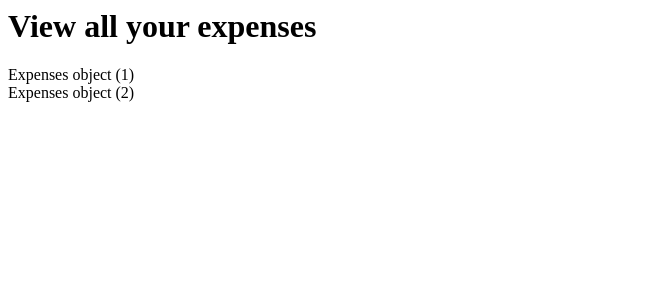
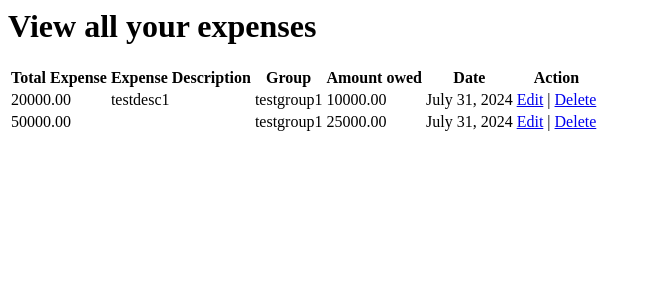
Before and after one commit to hani-2020/ExpenseBalancer, a Django app: page /expenses/view_expenses in a window 1280 px wide. Shown: the top 300 px of the page, without its empty margins (0-651 px from the left). Run offline with Django 4.2, Linux system fonts and the light colour scheme; a user stored in the database is signed in; data comes from the database, SQL or seed files in the repository; both versions use the stored data as it was after the commit.

Commit message:
worked on expenses.views

```diff
--- a/Expenses/models.py
+++ b/Expenses/models.py
@@ -15,6 +15,6 @@ class Expenses(models.Model):
     )
 
 class Split(models.Model):
-    payer = models.ForeignKey(User, on_delete=models.CASCADE, null=True)
-    expense = models.ForeignKey(Expenses, on_delete=models.CASCADE)
+    payer = models.ForeignKey(User, on_delete=models.CASCADE, null=True, related_name="expenses_payer")
+    expense = models.ForeignKey(Expenses, on_delete=models.CASCADE, related_name="expenses_split")
     amount = models.DecimalField(max_digits=10, decimal_places=2)
--- a/Expenses/templates/view_expenses.html
+++ b/Expenses/templates/view_expenses.html
@@ -1,4 +1,21 @@
 <h1>View all your expenses</h1>
-{% for expense in expenses %}
-<div>{{expense}}</div>
-{% endfor %}
+<table>
+    <tr>
+        <th>Total Expense</th>
+        <th>Expense Description</th>
+        <th>Group</th>
+        <th>Amount owed</th>
+        <th>Date</th>
+        <th>Action</th>
+    </tr>
+    {% for split in splits %}
+    <tr>
+        <td>{{split.expense.amount}}</td>
+        <td>{{split.expense.description}}</td>
+        <td>{{split.expense.group.group_name}}</td>
+        <td>{{split.amount}}</td>
+        <td>{{split.expense.date}}</td>
+        <td><a href="#">Edit</a> | <a href="#">Delete</a</td>
+    </tr>
+    {% endfor %}
+</table>
--- a/Expenses/urls.py
+++ b/Expenses/urls.py
@@ -4,5 +4,6 @@ from . import views
 urlpatterns = [
     path('create_expense/<int:id>', views.create_expense, name='create_expense'),
     path('save_split/<int:expense_id>/', views.save_split, name='save_split'),
-    path('view_expenses', views.view_expenses, name='view_expenses')
+    path('view_expenses', views.view_expenses, name='view_expenses'),
+    path('view_group_expenses/<int:group_id>/', views.view_group_expenses, name='view_group_expenses')
 ]
--- a/Expenses/views.py
+++ b/Expenses/views.py
@@ -2,7 +2,6 @@ from django.shortcuts import render, redirect
 from Groups.models import Group
 from .models import Expenses, Split
 from Authentications.models import User
-
 
 def save_split_helper(request, key, percents_or_amounts, expense, splits):
     if key != 'csrfmiddlewaretoken':
@@ -31,7 +30,7 @@ def create_expense(request, id):
         date = request.POST.get('date')
         paid_by = request.POST.get('paidby')
         paid_by = User.objects.get(id=paid_by)
-        split_method = request.POST.get('splitmethod')
+        split_method = int(request.POST.get('splitmethod'))
         if not amount:
             context['error'] = "Amount field must not be empty"
             return render(request, 'create_expense.html', context)
@@ -43,7 +42,7 @@ def create_expense(request, id):
             expense.date = date
         expense.save()
         context['expense'] = expense
-        if split_method == '1':
+        if split_method == 1:
             amount = int(amount)/len(members)
             context['amount'] = amount
         return render(request, 'split_details.html', context)
@@ -88,7 +87,28 @@ def view_expenses(request):
     expenses = []
     for split in splits:
         expenses.append(split.expense)
-    context = {
-        'expenses':expenses
-    }
+    context = {'splits':splits}
     return render(request, 'view_expenses.html', context)
+
+def view_group_expenses(request, group_id):
+    expenses = Expenses.objects.filter(group=group_id)
+    expense_list = []
+    for expense in expenses:
+        object = {
+            'expense':expense,
+            'split':expense.expenses_split.filter(payer=request.user).first(),
+        }
+        expense_list.append(object)
+    context = {'expense_list':expense_list}
+    return render(request, 'view_group_expenses.html', context)
+
+#to do
+#join group emails (like my blackjack app)
+#paid_by user should not be billed instead it should show how much he should be payed (he can be given neagtive balnce equal to the
+# total amount remove him from the split pages, if conditions will check if member is paidby user and do what is required)
+#only paid_by user can edit and delete expense (have not implemented edit or delete functionality)
+#display amount of money to give, recieve and the people associated with it (doing no.2 will do alot of this)
+#dashboard (doing no.2 will do alot of this)
+#unit testing (must learn, will probably have to add alot of validations, change login page to forms)
+#remove unwanted fields from models
+#ui (make this look cleaner. bootstrap???)
--- a/Groups/templates/view_groups.html
+++ b/Groups/templates/view_groups.html
@@ -23,7 +23,7 @@
     </tr>
 {% for group in groups %}
 <tr>
-    <td>{{group.group_name}}</td>
+    <td><a href="{% url 'view_group_expenses' group_id=group.id %}">{{group.group_name}}</a></td>
     <td>
         <table>
             {% for member in group.members.all %}
```
Also changed, not shown: Expenses/templates/view_group_expenses.html (added, +25 -0 lines), Expenses/migrations/0006_alter_split_expense.py (added), Expenses/migrations/0007_alter_split_payer.py (added), db.sqlite3.
